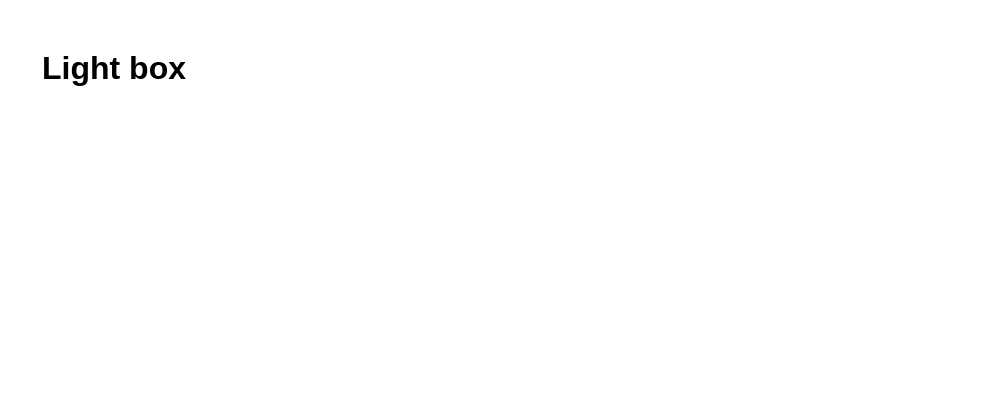
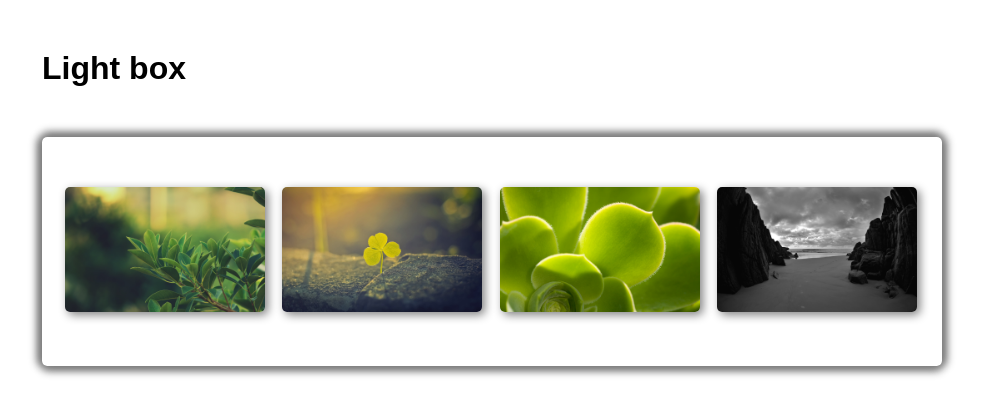
Before and after one commit to StojanMilosev/light-box, a plain HTML site: page index.html in a window 1280 px wide. Shown: the whole page, without its empty margins (148-1131 px from the left). Drawn offline with Linux system fonts and the light colour scheme.

Commit message:
image related changes

```diff
--- a/index.html
+++ b/index.html
@@ -9,6 +9,12 @@
     <body>
         <div class="container">
             <h1>Light box</h1>
+            <div class="image-box">
+                <img src="img/img-1.jpg" alt="image 1" class="img">
+                <img src="img/img-2.jpg" alt="image 2" class="img">
+                <img src="img/img-3.jpg" alt="image 3" class="img">
+                <img src="img/img-4.jpg" alt="image 4" class="img">
+            </div>
         </div>
         <script src="main.js"></script>
     </body>
--- a/main.css
+++ b/main.css
@@ -9,3 +9,19 @@
     margin: auto;
     padding: 50px 10px;
 }
+.image-box{
+    margin-top: 50px;
+    padding: 50px 10px;
+    border-radius: 5px;
+    box-shadow: -5px 0 8px grey, 0 5px 8px grey, 5px 0 8px grey, 0 -5px 8px grey;
+}
+.img{
+    max-width: 200px;
+    margin-left: 13px;
+    border-radius: 5px;
+    box-shadow: 3px 3px 10px grey;
+}
+.img:hover{
+    cursor: pointer;
+   box-shadow: -2px 0 5px dodgerblue, 0 2px 5px dodgerblue, 2px 0 5px dodgerblue, 0 -2px 5px dodgerblue;
+}
```
